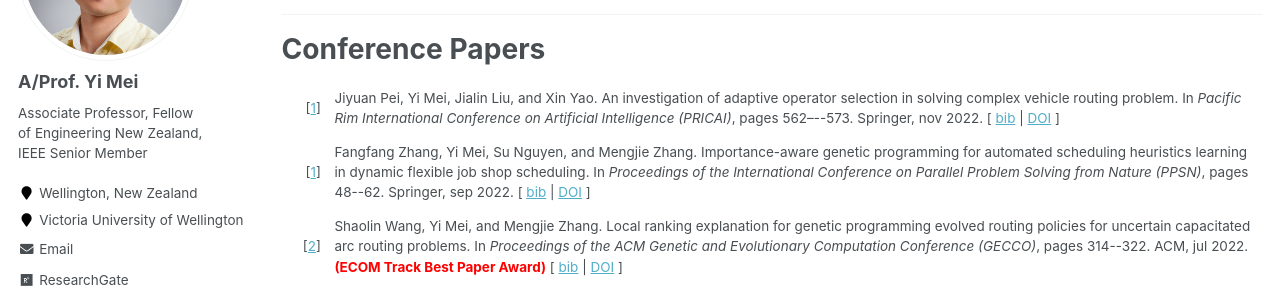
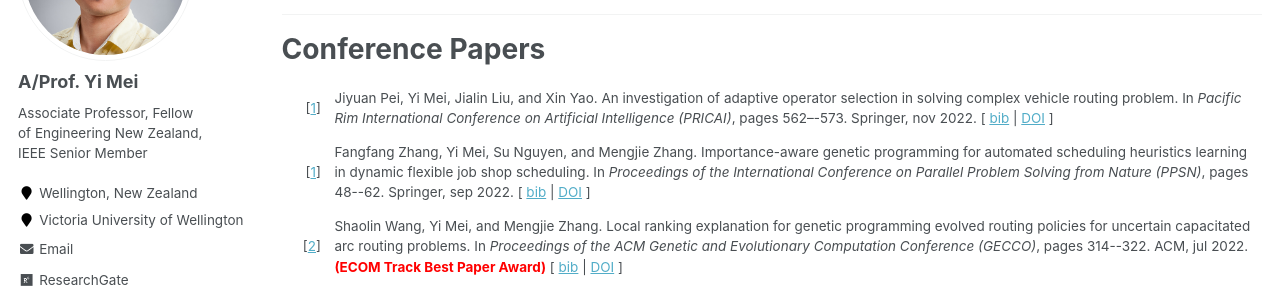
Before and after one commit to yi-mei-ecco/yi-mei-ecco.github.io, a Jekyll site: the page built from _pages/publications.md, in a window 1280 px wide and 900 px high, scrolled down 4035 px. Shown: the part 150-442 px from the top of the window. Built offline with Jekyll 4.4.1, drawn with Linux system fonts in a browser that asks for light colours; some web fonts are replaced.

```diff
--- a/_pages/publications.md
+++ b/_pages/publications.md
@@ -1173,7 +1173,7 @@ Jiyuan Pei, Yi&nbsp;Mei, Jialin Liu, and Xin Yao.
  An investigation of adaptive operator selection in solving complex
   vehicle routing problem.
  In <em>Pacific Rim International Conference on Artificial
-  Intelligence (PRICAI)</em>, pages 562–--573. Springer, nov 2022.
+  Intelligence (PRICAI)</em>, pages 562–-573. Springer, nov 2022.
 [&nbsp;<a href="publication-conf_bib.html#pei2022investigation">bib</a>&nbsp;|
 <a href="http://dx.doi.org/10.1007/978-3-031-20862-1_41">DOI</a>&nbsp;]
 
```
